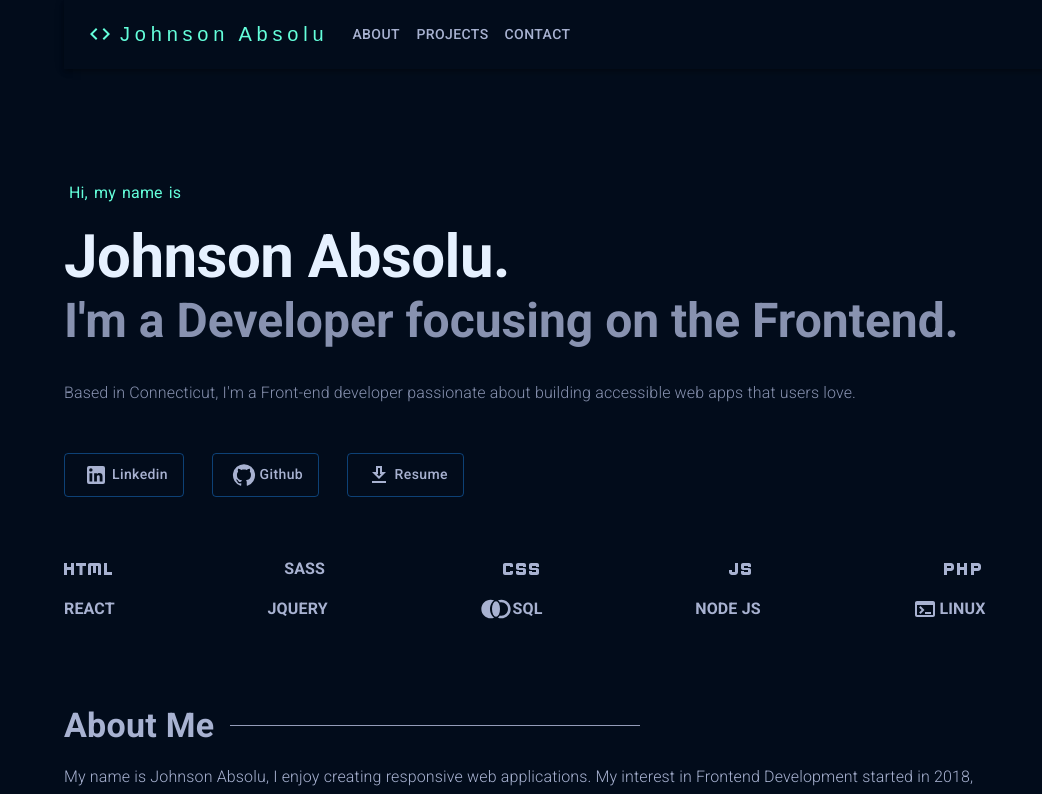
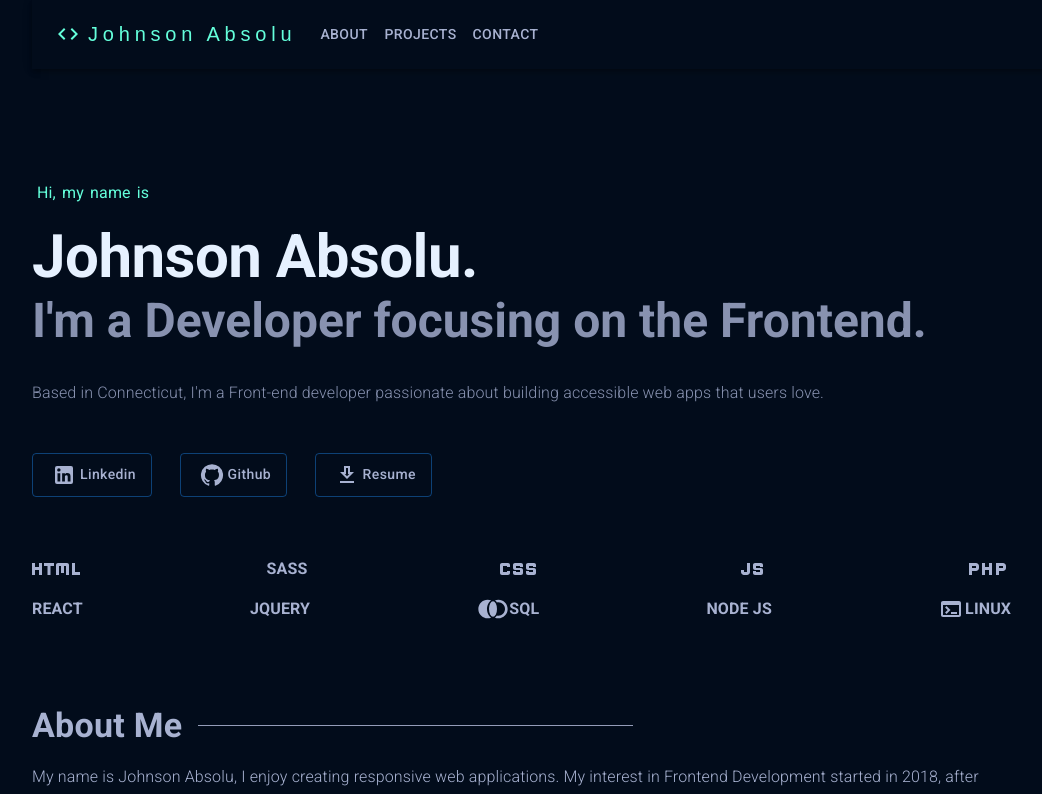
Before and after one commit to JAbsolu/React-portfolio, a React (Create React App) app: page / in a window 1280 px wide. Shown: the top 794 px of the page, without its empty margins (64-1106 px from the left). Built offline with nearby package versions, Linux system fonts and the light colour scheme.

Commit message:
fixed projects flex issues

```diff
--- a/src/views/home/index.jsx
+++ b/src/views/home/index.jsx
@@ -47,7 +47,7 @@ import Projects from "../../components/Projects";
 
     return (
       <Box
-        p={isNonMobile ? "0rem 8rem" : "0rem 1rem"}
+        p={isNonMobile ? "0rem 6rem" : "0rem 1rem"}
         sx={{
           background: darkNavy,
         }}
```
